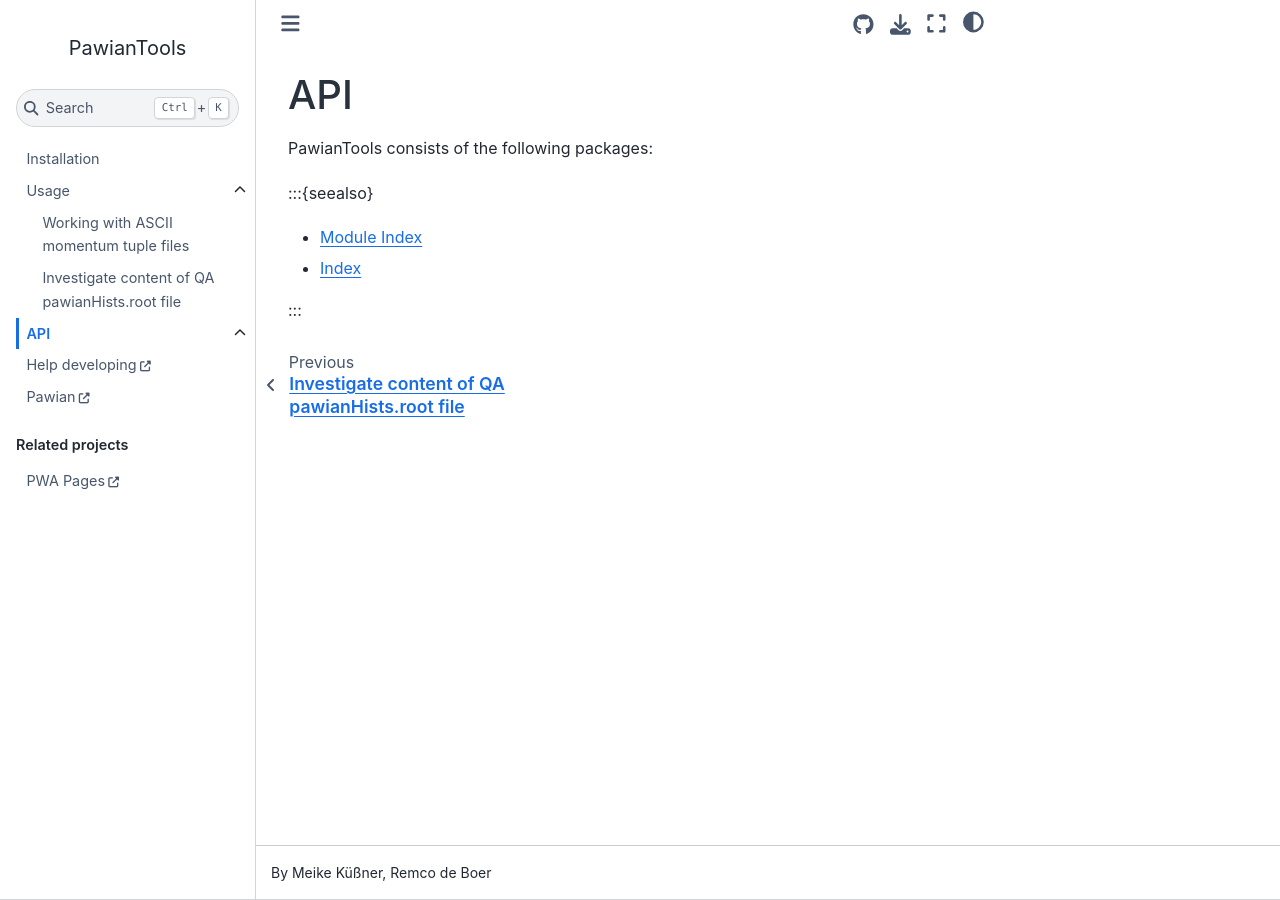
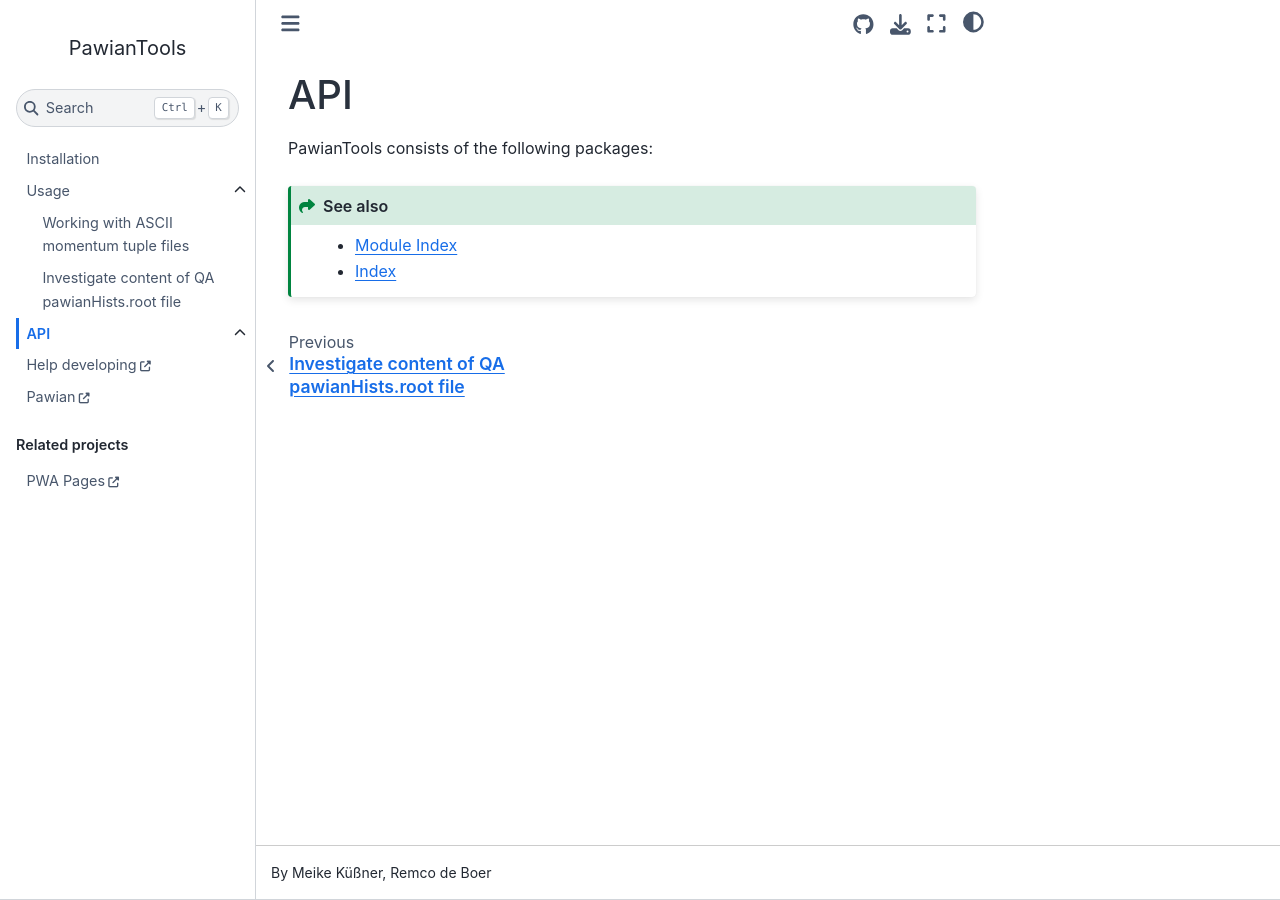
Before and after one commit to RUB-EP1/pawian-tools, a Sphinx documentation site: the page built from docs/api.md, in a window 1280 px wide. Built offline with Sphinx 7.4.7 and the Sphinx Book theme 1.1.4, drawn with Linux system fonts in a browser that asks for light colours; pages that are not in the unit, such as notebooks, are missing from menus; part of the change alters nothing that is shown.

Commit message:
fix: activate MyST extensions

```diff
--- a/docs/conf.py
+++ b/docs/conf.py
@@ -181,7 +181,13 @@ nb_execution_mode = get_nb_execution_mode()
 nb_execution_timeout = -1
 
 # Settings for myst-parser
-myst_admonition_enable = True
+myst_enable_extensions = [
+    "amsmath",
+    "colon_fence",
+    "dollarmath",
+    "smartquotes",
+    "substitution",
+]
 myst_update_mathjax = False
 
 # Settings for Thebe cell output
```
